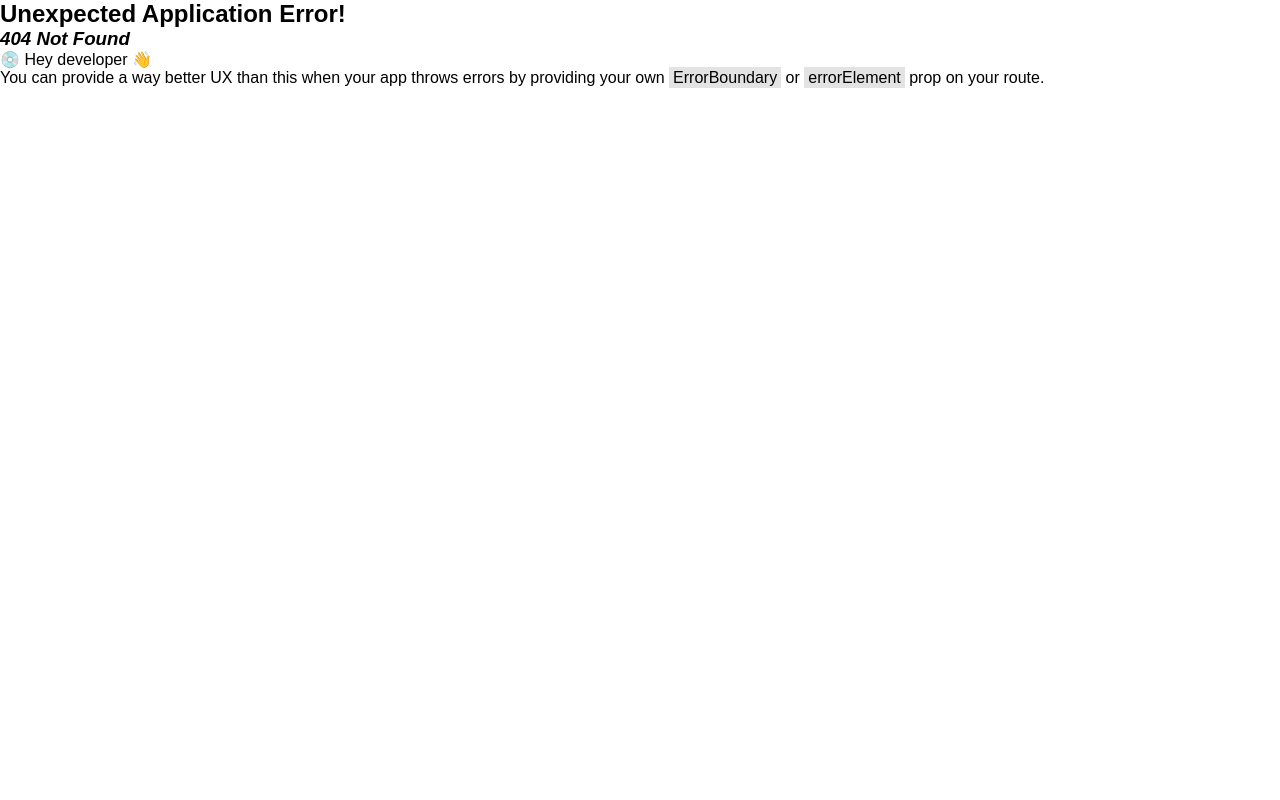
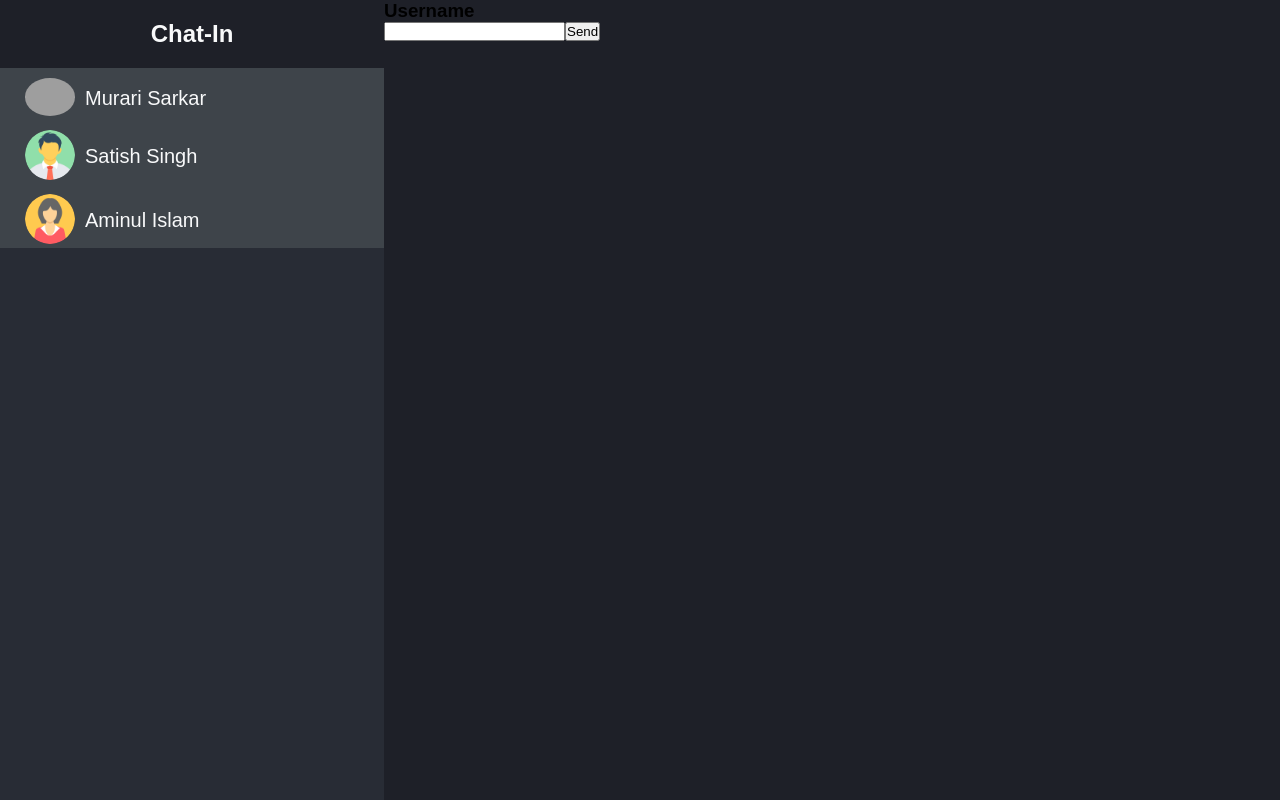
Before and after one commit to 98ZAFAR/Chat-In, a React (Vite) app in the folder frontend/: page /chat in a window 1280 px wide. Before the commit this address had no page. Built offline with nearby package versions, Linux system fonts and the light colour scheme; grey boxes are pictures that could not be loaded.

Commit message:
Chat Page Added

```diff
--- /dev/null
+++ b/frontend/src/components/ChatContainer.jsx
@@ -0,0 +1,16 @@
+import '../css/ChatContainer.css'
+
+const ChatContainer = ({userName, avatarUrl})=>{
+    return <>
+        <div className="chat-container">
+            <div className="user-avatar">
+                <img src={avatarUrl} alt="" />
+            </div>
+            <div className="user-name">
+                <p>{userName}</p>
+            </div>
+        </div>
+    </>
+};
+
+export default ChatContainer;
--- /dev/null
+++ b/frontend/src/css/Chat.css
@@ -0,0 +1,44 @@
+:root {
+    --primary-bg: #282C35;
+    --secondary-bg: #1C1E24;
+    --title-bg: #1e2028;
+    --form-bg: #3E444A;
+    --border-color: #5A5F66;
+    --accent-color: #E67E22;
+    --accent-hover: #D35400;
+    --text-color: #F8F9FA;
+}
+
+* {
+    margin: 0;
+    padding: 0;
+    box-sizing: border-box;
+    font-family: 'Poppins', sans-serif;
+}
+
+.sidebar-title{
+    width: 100%;
+    text-align: center;
+    background-color: var(--title-bg);
+    color: var(--text-color);
+    padding: 20px 0;
+}
+
+.chat-body{
+    width: 100%;
+    height: 100vh;
+    background-color: var(--secondary-bg);
+    display: flex;
+}
+
+.chat-sidebar{
+    width:30%;
+    height: 100%;
+    background-color: var(--primary-bg);
+}
+
+.chat-panel{
+    width: 70%;
+    height: 100%;
+    background-color: var(--title-bg);
+}
--- /dev/null
+++ b/frontend/src/css/ChatContainer.css
@@ -0,0 +1,41 @@
+:root {
+    --primary-bg: #282C35;
+    --secondary-bg: #1C1E24;
+    --form-bg: #3E444A;
+    --border-color: #5A5F66;
+    --accent-color: #E67E22;
+    --accent-hover: #D35400;
+    --text-color: #F8F9FA;
+}
+
+* {
+    margin: 0;
+    padding: 0;
+    box-sizing: border-box;
+    font-family: 'Poppins', sans-serif;
+}
+
+.chat-container{
+    width:100%;
+    display: flex;
+    justify-content: left;
+    align-items:center;
+    background-color: var(--form-bg);
+    padding-left: 25px;
+    padding-top: 10px;
+}
+
+.chat-container:hover{
+    background-color: var(--border-color);
+    cursor: pointer;
+}
+
+.chat-container .user-avatar img{
+    width: 50px;
+    border-radius: 50%;
+}
+.chat-container .user-name{
+    padding-left: 10px;
+    font-size: 20px;
+    color: var(--text-color);
+}
--- a/frontend/src/main.jsx
+++ b/frontend/src/main.jsx
@@ -5,6 +5,7 @@ import App from './App.jsx'
 import Signup from './pages/Signup.jsx'
 import Signin from './pages/Signin.jsx'
 import Avatar from './pages/Avatar.jsx'
+import Chat from './pages/Chat.jsx'
 
 const router =  createBrowserRouter([
   {
@@ -23,6 +24,10 @@ const router =  createBrowserRouter([
         path:'/avatar',
         element:<Avatar/>
       },
+      {
+        path:'/chat',
+        element:<Chat/>
+      },
     ]
   }
 ]);
--- /dev/null
+++ b/frontend/src/pages/Chat.jsx
@@ -0,0 +1,39 @@
+import { useContext } from "react";
+import ChatContainer from "../components/ChatContainer";
+import { ChatContext } from "../stores/chatStore";
+import "../css/Chat.css";
+
+const Chat = () => {
+  const { contacts } = useContext(ChatContext);
+  return (
+    <>
+      <div className="chat-body">
+        <div className="chat-sidebar">
+          <h2 className="sidebar-title">Chat-In</h2>
+          {contacts.map((contact) => (
+            <ChatContainer
+              className="chat-container"
+              key={contact._id}
+              userName={contact.userName}
+              avatarUrl={contact.avatarUrl}
+            ></ChatContainer>
+          ))}
+        </div>
+        <div className="chat-panel">
+            <div className="chat-title">
+                <h3>Username</h3>
+            </div>
+            <div className="chat-area">
+
+            </div>
+            <div className="chat-box">
+                <input type="text" id="message-box" />
+                <button className="send-button">Send</button>
+            </div>
+        </div>
+      </div>
+    </>
+  );
+};
+
+export default Chat;
--- a/frontend/src/stores/chatStore.jsx
+++ b/frontend/src/stores/chatStore.jsx
@@ -2,26 +2,50 @@ import { createContext, useEffect, useState } from "react";
 
 export const ChatContext = createContext({
   defaultAvatars: [],
-  selectedtAvatar:"",
-  setSelectedAvatar:()=>{},
+  selectedtAvatar: "",
+  setSelectedAvatar: () => {},
+  contacts:[],
 });
 
 const ChatProvider = ({ children }) => {
+  const contacts = [
+    {
+      _id: 1,
+      userName: "Murari Sarkar",
+      email: "murari@email.com",
+      avatarUrl: "/default_avatar_2.png",
+    },
+    {
+      _id: 2,
+      userName: "Satish Singh",
+      email: "saish@email.com",
+      avatarUrl: "/default_avatar_3.png",
+    },
+    {
+      _id: 3,
+      userName: "Aminul Islam",
+      email: "aminul@email.com",
+      avatarUrl: "/default_avatar_6.png",
+    },
+  ];
+
   const defaultAvatars = [
-    "/public/default_avatar_1.png",
-    "/public/default_avatar_2.png",
-    "/public/default_avatar_3.png",
-    "/public/default_avatar_4.png",
-    "/public/default_avatar_5.png",
-    "/public/default_avatar_6.png",
-    "/public/default_avatar_7.png",
-    "/public/default_avatar_8.png",
+    "/default_avatar_1.png",
+    "/default_avatar_2.png",
+    "/default_avatar_3.png",
+    "/default_avatar_4.png",
+    "/default_avatar_5.png",
+    "/default_avatar_6.png",
+    "/default_avatar_7.png",
+    "/default_avatar_8.png",
   ];
 
   const [selectedtAvatar, setSelectedAvatar] = useState(defaultAvatars[0]);
 
   return (
-    <ChatContext.Provider value={{ defaultAvatars, selectedtAvatar, setSelectedAvatar }}>
+    <ChatContext.Provider
+      value={{ defaultAvatars, selectedtAvatar, setSelectedAvatar, contacts }}
+    >
       {children}
     </ChatContext.Provider>
   );
```
